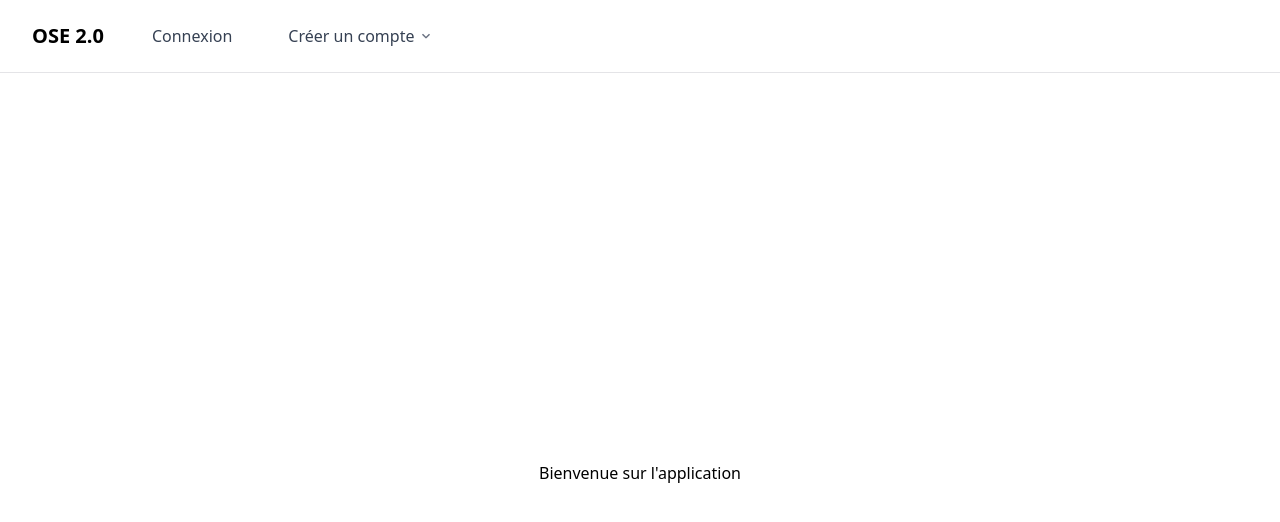
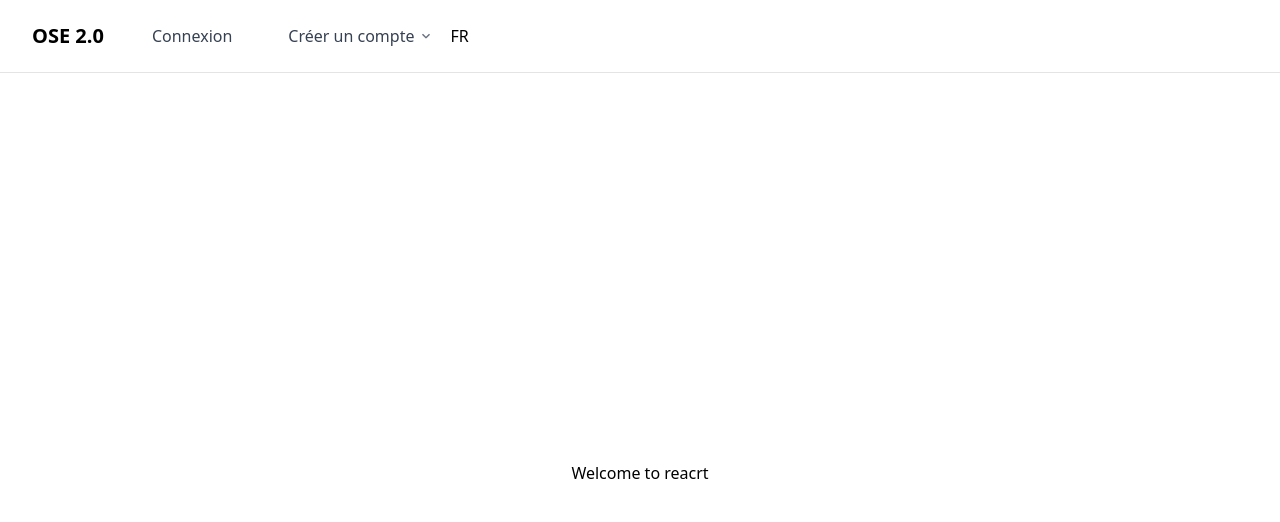
Before and after one commit to Zifan200/Projet-Gestion-De-Stage, a React (Vite) app in the folder projetOseFE/: page / in a window 1280 px wide. Shown: the top 522 px of the page. Built offline with nearby package versions, Linux system fonts and the light colour scheme; no server answers.

Commit message:
030-190-FE -> add : basic setup pour i18n (en, fr)

```diff
--- a/projetOseFE/package.json
+++ b/projetOseFE/package.json
@@ -16,9 +16,11 @@
     "axios": "^1.12.2",
     "clsx": "^2.1.1",
     "gsap": "^3.13.0",
+    "i18next": "^25.5.2",
     "react": "^19.1.1",
     "react-dom": "^19.1.1",
     "react-hook-form": "^7.62.0",
+    "react-i18next": "^16.0.0",
     "react-pdf": "^10.1.0",
     "react-router-dom": "^7.9.1",
     "sonner": "^2.0.7",
--- a/projetOseFE/src/components/Home.jsx
+++ /dev/null
@@ -1,9 +0,0 @@
-import { Link } from "react-router-dom";
-
-export default function Home() {
-    return (
-        <div style={{ display: "flex", flexDirection: "column", alignItems: "center", justifyContent: "center", minHeight: "100vh" }}>
-            <h1>Bienvenue sur l'application</h1>
-        </div>
-    );
-}
--- /dev/null
+++ b/projetOseFE/src/components/LanguageSwitcher.jsx
@@ -0,0 +1,22 @@
+import React from "react";
+import { useState } from "react";
+import { useTranslation } from "react-i18next";
+
+const langs = {
+  en: { nativeName: "English" },
+  fr: { nativeName: "French" },
+};
+
+export const LanguageSwitcher = () => {
+  const { i18n } = useTranslation();
+
+  const toggleLanguage = () => {
+    const newLang = i18n.language === "en" ? "fr" : "en";
+    i18n.changeLanguage(newLang);
+  };
+
+  // Affiche le code de la langue opposée
+  const oppositeLang = i18n.language === "en" ? "fr" : "en";
+
+  return <button onClick={toggleLanguage}>{oppositeLang.toUpperCase()}</button>;
+};
--- a/projetOseFE/src/components/menu/Navbar.jsx
+++ b/projetOseFE/src/components/menu/Navbar.jsx
@@ -2,6 +2,7 @@ import { useState, useRef, useEffect } from "react";
 import { MegaMenu } from "./Menu";
 import { ChevronDown } from "./ChevronDown";
 import { menuConfig } from "../../config/menuConfig.js";
+import { LanguageSwitcher } from "../LanguageSwitcher.jsx";
 
 const HOVER_OPEN_DELAY = 40;
 const HOVER_CLOSE_DELAY = 180;
@@ -35,7 +36,10 @@ const Navbar = () => {
   const scheduleClose = () => {
     clearTimeout(openTimer.current);
     clearTimeout(closeTimer.current);
-        closeTimer.current = setTimeout(() => setActiveMenu(null), HOVER_CLOSE_DELAY);
+    closeTimer.current = setTimeout(
+      () => setActiveMenu(null),
+      HOVER_CLOSE_DELAY,
+    );
   };
 
   const cancelClose = () => {
@@ -43,7 +47,11 @@ const Navbar = () => {
   };
 
   return (
-        <nav ref={wrapperRef} onMouseLeave={scheduleClose} className="relative flex items-center px-8 py-4 border-b border-zinc-200">
+    <nav
+      ref={wrapperRef}
+      onMouseLeave={scheduleClose}
+      className="relative flex items-center px-8 py-4 border-b border-zinc-200"
+    >
       <div className="text-xl font-bold mr-8">OSE 2.0</div>
       <div className="flex items-center gap-6">
         {menuConfig.map((menu, idx) => {
@@ -53,13 +61,24 @@ const Navbar = () => {
               key={menu.id}
               ref={idx === 0 ? productsBtnRef : null}
               className={`flex items-center gap-1 px-4 py-2 font-medium transition ${activeMenu === menu.id ? "text-black" : "text-gray-700 hover:text-black"}`}
-                            onMouseEnter={isDropdown ? () => scheduleOpen(menu.id) : undefined}
+              onMouseEnter={
+                isDropdown ? () => scheduleOpen(menu.id) : undefined
+              }
               onFocus={isDropdown ? () => scheduleOpen(menu.id) : undefined}
               onBlur={isDropdown ? scheduleClose : undefined}
-                            onClick={!isDropdown ? () => { if (menu.link && menu.link.href) window.location.assign(menu.link.href); } : undefined}
+              onClick={
+                !isDropdown
+                  ? () => {
+                      if (menu.link && menu.link.href)
+                        window.location.assign(menu.link.href);
+                    }
+                  : undefined
+              }
             >
               {menu.label}
-                            {isDropdown ? <ChevronDown open={activeMenu === menu.id} /> : null}
+              {isDropdown ? (
+                <ChevronDown open={activeMenu === menu.id} />
+              ) : null}
             </button>
           );
         })}
@@ -71,6 +90,7 @@ const Navbar = () => {
         onMouseEnter={cancelClose}
         onMouseLeave={scheduleClose}
       />
+      <LanguageSwitcher />
     </nav>
   );
 };
--- /dev/null
+++ b/projetOseFE/src/i18n.js
@@ -0,0 +1,33 @@
+import i18n from "i18next";
+import { initReactI18next } from "react-i18next";
+
+// the translations
+// (tip move them in a JSON file and import them,
+// or even better, manage them separated from your code: https://react.i18next.com/guides/multiple-translation-files)
+const resources = {
+  en: {
+    translation: {
+      "Welcome to React": "Welcome to React and react-i18next",
+    },
+  },
+  fr: {
+    translation: {
+      "Welcome to React": "Bienvenue à React et react-i18next",
+    },
+  },
+};
+
+i18n
+  .use(initReactI18next) // passes i18n down to react-i18next
+  .init({
+    resources,
+    lng: "en", // language to use, more information here: https://www.i18next.com/overview/configuration-options#languages-namespaces-resources
+    // you can use the i18n.changeLanguage function to change the language manually: https://www.i18next.com/overview/api#changelanguage
+    // if you're using a language detector, do not define the lng option
+
+    interpolation: {
+      escapeValue: false, // react already safes from xss
+    },
+  });
+
+export default i18n;
--- a/projetOseFE/src/pages/home.jsx
+++ b/projetOseFE/src/pages/home.jsx
@@ -1,5 +1,19 @@
-function Home() {
-    return <>Home</>
+import { Link } from "react-router-dom";
+import { useTranslation } from "react-i18next";
+
+export default function Home() {
+  const { t, i18n } = useTranslation();
+  return (
+    <div
+      style={{
+        display: "flex",
+        flexDirection: "column",
+        alignItems: "center",
+        justifyContent: "center",
+        minHeight: "100vh",
+      }}
+    >
+      <h1>{t("Welcome to reacrt")}</h1>
+    </div>
+  );
 }
-
-export default Home();
```
Also changed, not shown: projetOseFE/src/App.jsx (+4 -5 lines), projetOseFE/src/main.jsx (+5 -4 lines). Lines whose indentation alone changed are shown as unchanged.
